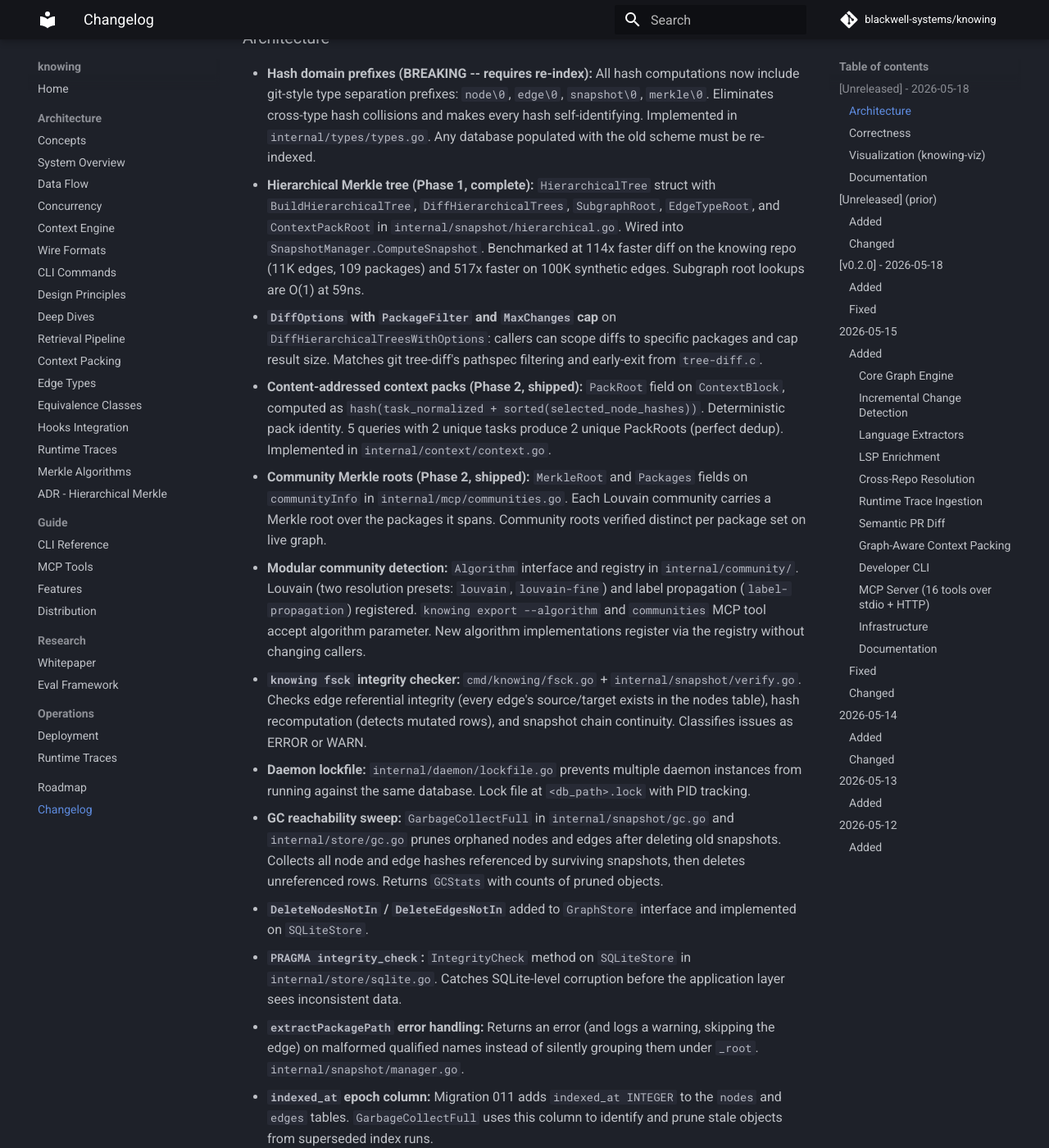
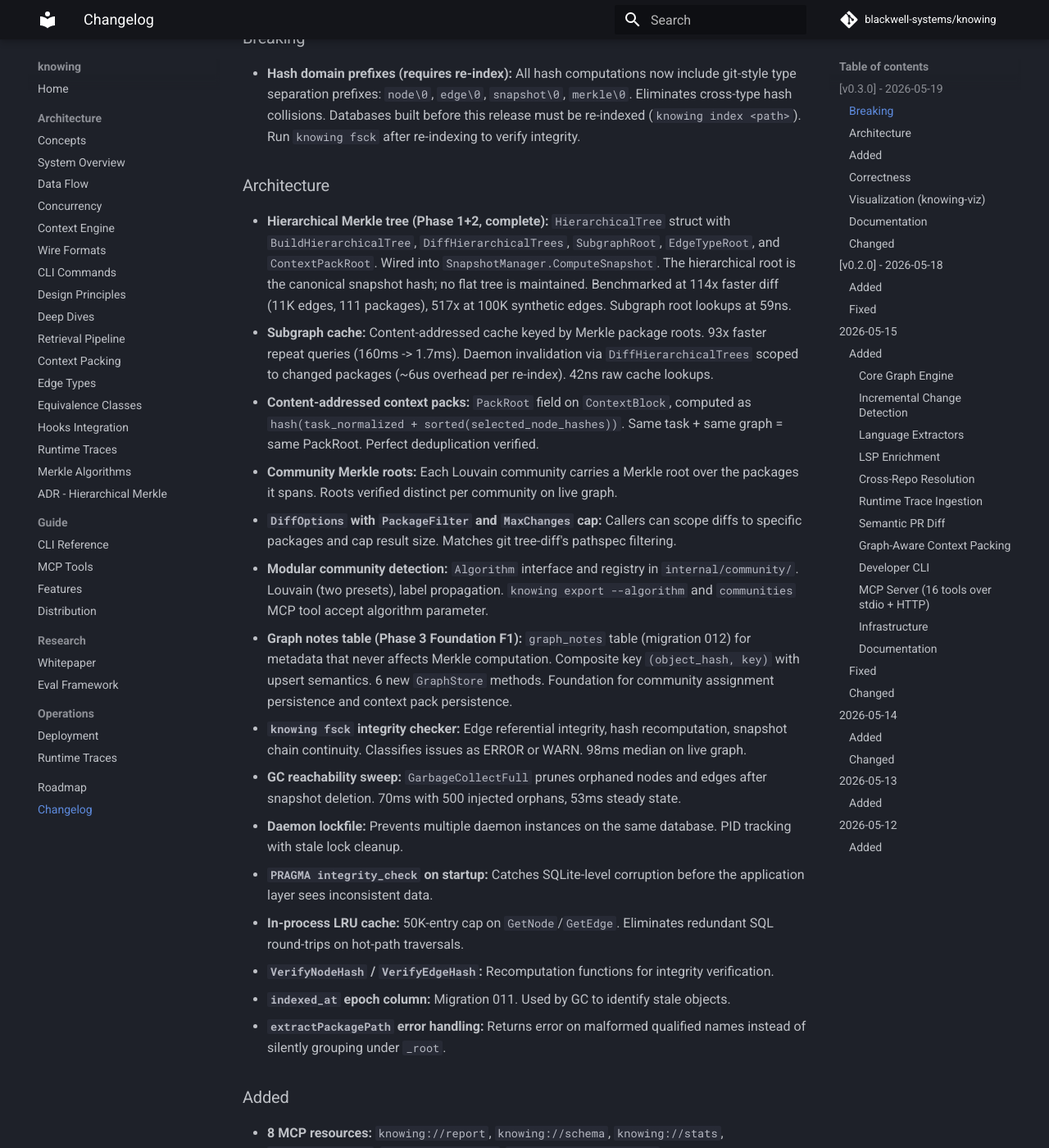
Before and after one commit to blackwell-systems/knowing, an MkDocs documentation site: the page built from docs/CHANGELOG.md, in a window 1280 px wide and 1400 px high, scrolled down 307 px. Shown: the whole window at 82% size. Built offline with MkDocs 1.6.1 and Material for MkDocs 9.7.7, drawn with Linux system fonts in a browser that asks for light colours; comment, search, counter and statistics services are not loaded; some of the changed text lies outside the part shown.

Commit message:
release: v0.3.0
Hierarchical Merkle trees (Phase 1+2), subgraph cache (93x), hash
domain prefixes (breaking), graph notes table (Phase 3 F1), 8 MCP
resources, knowing fsck/GC, modular community detection, React viz
migration, per-repo database isolation, 10 benchmark harnesses,
whitepaper revision, git design audit (all CRITICAL/HIGH/MED fixed).
98 commits, 173 files changed, +24K lines since v0.2.0.

```diff
--- a/docs/CHANGELOG.md
+++ b/docs/CHANGELOG.md
@@ -4,77 +4,75 @@ All notable changes to this project will be documented in this file.
 
 The format is based on [Keep a Changelog](https://keepachangelog.com/en/1.1.0/).
 
-## [Unreleased] - 2026-05-18
+## [v0.3.0] - 2026-05-19
+
+### Breaking
+
+- **Hash domain prefixes (requires re-index):** All hash computations now include git-style type separation prefixes: `node\0`, `edge\0`, `snapshot\0`, `merkle\0`. Eliminates cross-type hash collisions. Databases built before this release must be re-indexed (`knowing index <path>`). Run `knowing fsck` after re-indexing to verify integrity.
 
 ### Architecture
 
-- **Hash domain prefixes (BREAKING -- requires re-index):** All hash computations now include git-style type separation prefixes: `node\0`, `edge\0`, `snapshot\0`, `merkle\0`. Eliminates cross-type hash collisions and makes every hash self-identifying. Implemented in `internal/types/types.go`. Any database populated with the old scheme must be re-indexed.
-- **Hierarchical Merkle tree (Phase 1, complete):** `HierarchicalTree` struct with `BuildHierarchicalTree`, `DiffHierarchicalTrees`, `SubgraphRoot`, `EdgeTypeRoot`, and `ContextPackRoot` in `internal/snapshot/hierarchical.go`. Wired into `SnapshotManager.ComputeSnapshot`. Benchmarked at 114x faster diff on the knowing repo (11K edges, 109 packages) and 517x faster on 100K synthetic edges. Subgraph root lookups are O(1) at 59ns.
-- **`DiffOptions` with `PackageFilter` and `MaxChanges` cap** on `DiffHierarchicalTreesWithOptions`: callers can scope diffs to specific packages and cap result size. Matches git tree-diff's pathspec filtering and early-exit from `tree-diff.c`.
-- **Content-addressed context packs (Phase 2, shipped):** `PackRoot` field on `ContextBlock`, computed as `hash(task_normalized + sorted(selected_node_hashes))`. Deterministic pack identity. 5 queries with 2 unique tasks produce 2 unique PackRoots (perfect dedup). Implemented in `internal/context/context.go`.
-- **Community Merkle roots (Phase 2, shipped):** `MerkleRoot` and `Packages` fields on `communityInfo` in `internal/mcp/communities.go`. Each Louvain community carries a Merkle root over the packages it spans. Community roots verified distinct per package set on live graph.
-- **Modular community detection:** `Algorithm` interface and registry in `internal/community/`. Louvain (two resolution presets: `louvain`, `louvain-fine`) and label propagation (`label-propagation`) registered. `knowing export --algorithm` and `communities` MCP tool accept algorithm parameter. New algorithm implementations register via the registry without changing callers.
-- **`knowing fsck` integrity checker:** `cmd/knowing/fsck.go` + `internal/snapshot/verify.go`. Checks edge referential integrity (every edge's source/target exists in the nodes table), hash recomputation (detects mutated rows), and snapshot chain continuity. Classifies issues as ERROR or WARN.
-- **Daemon lockfile:** `internal/daemon/lockfile.go` prevents multiple daemon instances from running against the same database. Lock file at `<db_path>.lock` with PID tracking.
-- **GC reachability sweep:** `GarbageCollectFull` in `internal/snapshot/gc.go` and `internal/store/gc.go` prunes orphaned nodes and edges after deleting old snapshots. Collects all node and edge hashes referenced by surviving snapshots, then deletes unreferenced rows. Returns `GCStats` with counts of pruned objects.
-- **`DeleteNodesNotIn` / `DeleteEdgesNotIn`** added to `GraphStore` interface and implemented on `SQLiteStore`.
-- **`PRAGMA integrity_check`:** `IntegrityCheck` method on `SQLiteStore` in `internal/store/sqlite.go`. Catches SQLite-level corruption before the application layer sees inconsistent data.
-- **`extractPackagePath` error handling:** Returns an error (and logs a warning, skipping the edge) on malformed qualified names instead of silently grouping them under `_root`. `internal/snapshot/manager.go`.
-- **`indexed_at` epoch column:** Migration 011 adds `indexed_at INTEGER` to the `nodes` and `edges` tables. `GarbageCollectFull` uses this column to identify and prune stale objects from superseded index runs.
-- **In-process LRU cache:** `sync.Map` with a 50K-entry cap on `SQLiteStore.GetNode` and `SQLiteStore.GetEdge`. Eliminates redundant SQL round-trips on hot-path traversals. Cache invalidated at the start of each index run.
-- **`VerifyNodeHash` / `VerifyEdgeHash`:** Recomputes and compares stored hashes against inputs in `internal/types/verify.go`. Used by `knowing fsck` and available for debug-mode integrity checking in the store.
+- **Hierarchical Merkle tree (Phase 1+2, complete):** `HierarchicalTree` struct with `BuildHierarchicalTree`, `DiffHierarchicalTrees`, `SubgraphRoot`, `EdgeTypeRoot`, and `ContextPackRoot`. Wired into `SnapshotManager.ComputeSnapshot`. The hierarchical root is the canonical snapshot hash; no flat tree is maintained. Benchmarked at 114x faster diff (11K edges, 111 packages), 517x at 100K synthetic edges. Subgraph root lookups at 59ns.
+- **Subgraph cache:** Content-addressed cache keyed by Merkle package roots. 93x faster repeat queries (160ms -> 1.7ms). Daemon invalidation via `DiffHierarchicalTrees` scoped to changed packages (~6us overhead per re-index). 42ns raw cache lookups.
+- **Content-addressed context packs:** `PackRoot` field on `ContextBlock`, computed as `hash(task_normalized + sorted(selected_node_hashes))`. Same task + same graph = same PackRoot. Perfect deduplication verified.
+- **Community Merkle roots:** Each Louvain community carries a Merkle root over the packages it spans. Roots verified distinct per community on live graph.
+- **`DiffOptions` with `PackageFilter` and `MaxChanges` cap:** Callers can scope diffs to specific packages and cap result size. Matches git tree-diff's pathspec filtering.
+- **Modular community detection:** `Algorithm` interface and registry in `internal/community/`. Louvain (two presets), label propagation. `knowing export --algorithm` and `communities` MCP tool accept algorithm parameter.
+- **Graph notes table (Phase 3 Foundation F1):** `graph_notes` table (migration 012) for metadata that never affects Merkle computation. Composite key `(object_hash, key)` with upsert semantics. 6 new `GraphStore` methods. Foundation for community assignment persistence and context pack persistence.
+- **`knowing fsck` integrity checker:** Edge referential integrity, hash recomputation, snapshot chain continuity. Classifies issues as ERROR or WARN. 98ms median on live graph.
+- **GC reachability sweep:** `GarbageCollectFull` prunes orphaned nodes and edges after snapshot deletion. 70ms with 500 injected orphans, 53ms steady state.
+- **Daemon lockfile:** Prevents multiple daemon instances on the same database. PID tracking with stale lock cleanup.
+- **`PRAGMA integrity_check` on startup:** Catches SQLite-level corruption before the application layer sees inconsistent data.
+- **In-process LRU cache:** 50K-entry cap on `GetNode`/`GetEdge`. Eliminates redundant SQL round-trips on hot-path traversals.
+- **`VerifyNodeHash` / `VerifyEdgeHash`:** Recomputation functions for integrity verification.
+- **`indexed_at` epoch column:** Migration 011. Used by GC to identify stale objects.
+- **`extractPackagePath` error handling:** Returns error on malformed qualified names instead of silently grouping under `_root`.
+
+### Added
+
+- **8 MCP resources:** `knowing://report`, `knowing://schema`, `knowing://stats`, `knowing://repos`, `knowing://session`, `knowing://index-health`, `knowing://communities`, `knowing://community/{id}`. Read-only orientation for agents at zero tool-call cost.
+- **`knowing mcp` subcommand:** Stdio MCP server mode for AI agent integration via `.mcp.json`.
+- **`knowing watch` subcommand:** Lightweight file watcher with debounce and optional LSP enrichment.
+- **`knowing mcp --watch` flag:** Combined MCP server + file watching in a single process.
+- **Per-repo database isolation:** Each repo gets its own database at `~/.knowing/repos/<safe-name>.db`. Community detection, RWR, HITS, BM25 operate on isolated data.
+- **Repo roster:** `knowing add`, `knowing remove`, `knowing list` for multi-repo management.
+- **`knowing enrich blame`:** Git blame metadata (last_author, last_commit_at) on symbols.
+- **`knowing enrich coverage`:** Coverage percentages from Go cover profiles on symbols.
+- **84 equivalence classes:** Expanded from 41 with 43 universal software concepts.
+- **TOON wire format support:** Token estimation and format-aware packing.
+- **10 benchmark harnesses:** Merkle diff, context packs, subgraph cache, fsck, GC, context relevance, edge accuracy, test scope, token savings, feedback loop. All self-documenting with FINDINGS.md.
 
 ### Correctness
 
-- Multiple daemon instances on the same database now produce a clear startup error instead of competing at the SQLite WAL level.
-- GC now prunes orphaned nodes and edges (not just old snapshots), preventing the `nodes` table from growing without bound on frequently-refactored repos.
-- `extractPackagePath` no longer silently groups malformed qualified names under `_root`, preventing false-positive diff results.
-- `DiffHierarchicalTrees` nil-tree guard added; previously would panic on nil input.
+- Multiple daemon instances on the same database now produce a clear startup error.
+- GC prunes orphaned nodes and edges (not just old snapshots), preventing unbounded table growth.
+- `extractPackagePath` no longer silently groups malformed names under `_root`.
+- `DiffHierarchicalTrees` nil-tree guard added (previously would panic).
+- `DeleteNodesNotIn` / `DeleteEdgesNotIn` added to `GraphStore` for GC.
 
 ### Visualization (knowing-viz)
 
-- **Full React migration:** knowing-viz now uses React with Zustand for state management, `@react-sigma/core` for 2D graph rendering, and `react-force-graph-3d` for 3D force-directed rendering. Framer Motion provides transition animations.
-- **Modular grouping system:** 6 grouping strategies in `src/grouping.ts` (by package, community, edge type, file, author, and none). Strategies are pluggable without changes to the rendering layer.
-- **Provenance edge filtering with counts:** UI shows edge counts per provenance tier and allows toggling tiers on/off. Selection state is reflected in the graph immediately.
-- **Edge type filtering:** Filter graph edges by type (calls, references, throws, implements, etc.) from the sidebar. Filter state is composable with provenance filtering.
-- **Timeline snapshot picker:** Select any snapshot from the chain to view the graph at that point in time. Snapshot metadata (commit, timestamp, node/edge counts) shown in the picker.
-- **Blame author click-to-filter:** Click any author name in the blame panel to filter the graph to symbols authored by that person.
-- **Configurable max groups slider:** Previously hardcoded at 20 groups; now a UI slider with range 1 to 100.
+- **Full React migration:** React + Zustand + `@react-sigma/core` + `react-force-graph-3d` + Framer Motion.
+- **6 modular grouping strategies:** Package, community, edge type, file, author, none.
+- **Provenance and edge type filtering:** Composable filters with live counts.
+- **Timeline snapshot picker:** View graph at any point in the snapshot chain.
+- **Blame author click-to-filter:** Click author name to filter to their symbols.
+- **Configurable max groups slider:** Range 1-100 (previously hardcoded at 20).
 
 ### Documentation
 
-- Docs reorg complete: flat `docs/` structure migrated to `guide/`, `architecture/`, `research/`, `operations/`, and `internal/` subdirectories.
-- `overview.md` merged into `architecture/README.md`.
-- ADR added for hierarchical Merkle tree (`docs/architecture/adr-hierarchical-merkle.md`).
-- Git design audit added (`docs/architecture/git-design-audit.md`): systematic comparison of knowing vs git's reference implementation across 10 areas, 23 recommendations.
-- Roadmap expanded with git-inspired features: notes table (graph_notes), proposed graph overlay (staging area), delta-compressed snapshots, N-way hierarchical diff with pathspec filtering, rerere (conflict resolution reuse), transfer protocol (have/want negotiation), replace/grafts (edge correction without re-snapshot).
-- `bench/merkle-diff/` harness extended with `FINDINGS-context-packs.md` documenting Phase 2 Merkle verification results.
-
-## [Unreleased] (prior)
-
-### Added
-
-- Per-repo database isolation: each repo now gets its own database at `~/.knowing/repos/<safe-name>.db`. Graph algorithms (community detection, RWR, HITS, BM25) operate only on the target repo's data, preventing unrelated repos from blending results. The old shared global database (`~/.knowing/knowing.db`) is no longer used.
-- `defaultDB()` checks the roster for the current directory's per-repo DB path. Falls back to `~/.knowing/knowing.db` if no roster entry exists.
-- `knowing add` assigns a per-repo DB path at registration time.
-- `knowing list` now shows per-repo DB path and database file size.
-- Cross-repo edges are planned as a future feature via a separate `cross-repo.db`.
-- Repo roster: `knowing add [path]` registers a repo and indexes it. `knowing remove [path]` unregisters a repo. `knowing list` shows all registered repos.
-- `knowing init` now registers the repo in the global roster and uses the global DB by default.
-- `knowing watch` subcommand: lightweight file watcher that re-indexes changed files on save with debounce and optional LSP enrichment
-- `knowing mcp --watch` flag: combines the stdio MCP server with file watching in a single process, so agents always query up-to-date graph data without a separate watcher
-- `knowing enrich blame` subcommand: stamps git blame metadata (last_author, last_commit_at) onto symbols. Migration 009 adds blame columns to nodes table.
-- `knowing enrich coverage` subcommand: stamps coverage_pct on symbols from Go cover profiles. Migration 010 adds coverage_pct column to nodes table. Usage: `knowing enrich coverage -profile cover.out -url <url> <repo-path>`.
-- Format comprehension eval (`eval/comprehension_test.go`): GCF vs JSON vs XML vs TOON token comparison benchmark measuring symbol density per token budget
-- TOON token estimation in `EstimateNodeTokensForFormat`: extends format-aware packing to include TOON wire format
-- 84 equivalence classes (expanded from 41): 43 new universal software concepts added to `internal/context/universal_seeds.go`
-- `knowing-retrieve` library extraction tracked as blackwell-systems/knowing#1
+- Docs reorg: flat `docs/` migrated to `guide/`, `architecture/`, `research/`, `operations/`, `internal/`.
+- ADR for hierarchical Merkle tree (`docs/architecture/adr-hierarchical-merkle.md`).
+- Git design audit (`docs/architecture/git-design-audit.md`): 10-area comparison, 23 recommendations, all CRITICAL/HIGH/MEDIUM fixed.
+- Whitepaper revised: "The Hierarchical Identity Architecture" with editorial review applied.
+- Features.md updated to 90 features with 33 GraphStore methods.
+- Roadmap updated with Phase 3 foundation and feature specifications.
 
 ### Changed
 
-- Positioning reframed as "intelligence versioning" to emphasize content-addressed graph snapshots over time
-- Wire formats doc (`docs/wire-formats.md`) updated with comprehension eval results comparing GCF, JSON, XML, and TOON
-- Leiden algorithm noted as future community detection improvement (replacing current Louvain implementation)
+- Positioning reframed as "intelligence versioning system."
+- Flat Merkle tree dropped; hierarchical root is canonical snapshot hash.
+- npm and PyPI READMEs rewritten for current capabilities.
 
 ## [v0.2.0] - 2026-05-18
 
```
